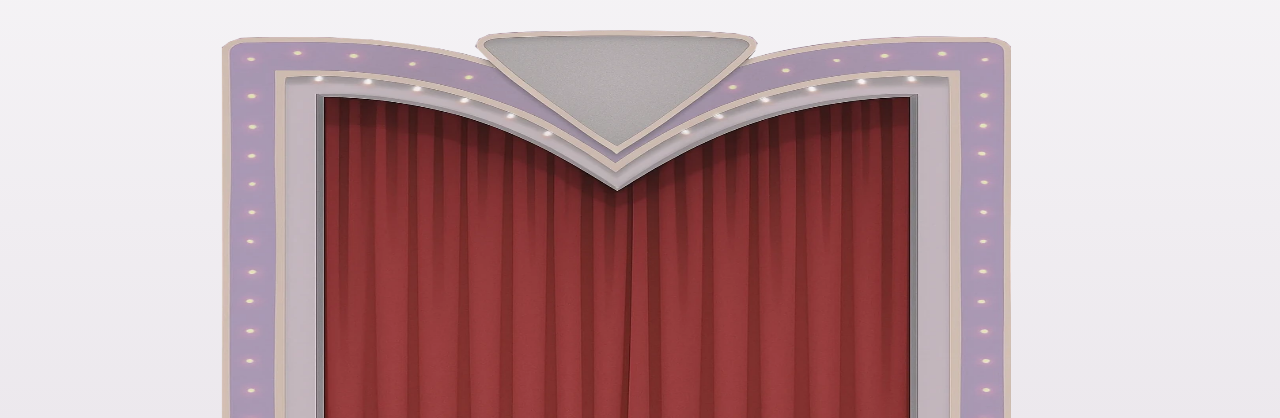
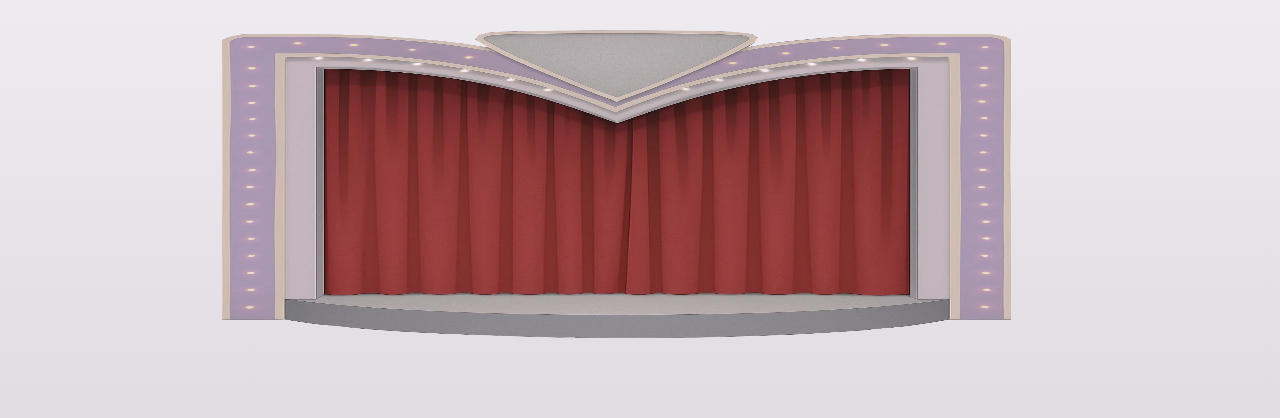
Before and after one commit to BugDevelopments/scrimba-GIFt-portals, a plain HTML site: page index.html in a window 1280 px wide. Shown: the part 534-952 px from the top of the page. Drawn offline with Linux system fonts and the light colour scheme; a web font is replaced by a local one.

Commit message:
dimension fix

```diff
--- a/styles.css
+++ b/styles.css
@@ -25,7 +25,7 @@ body {
 
 .portal-section {
     width: 95vw;
-    height: 95vh;
+    height: 55vh;
 }
 
 .portal-container {
```
